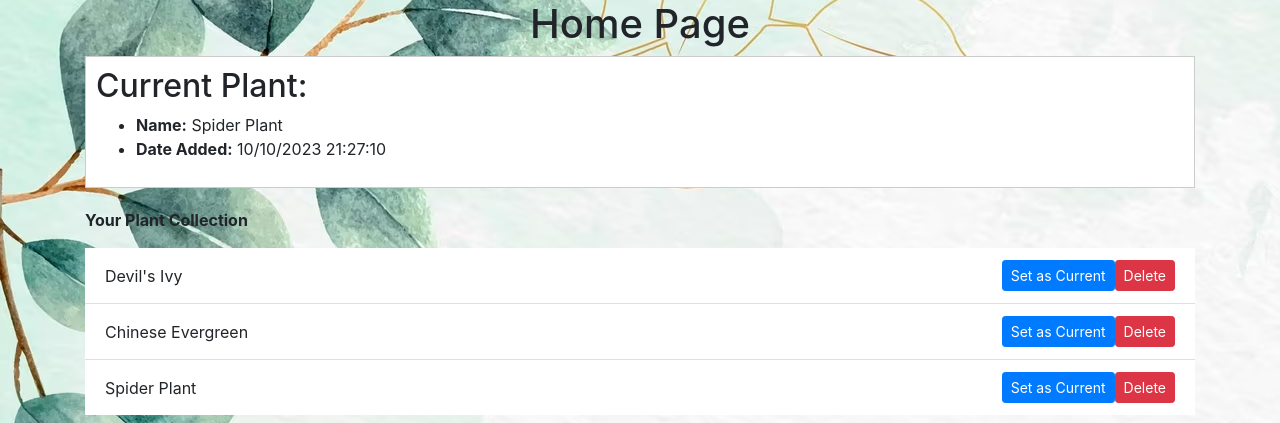
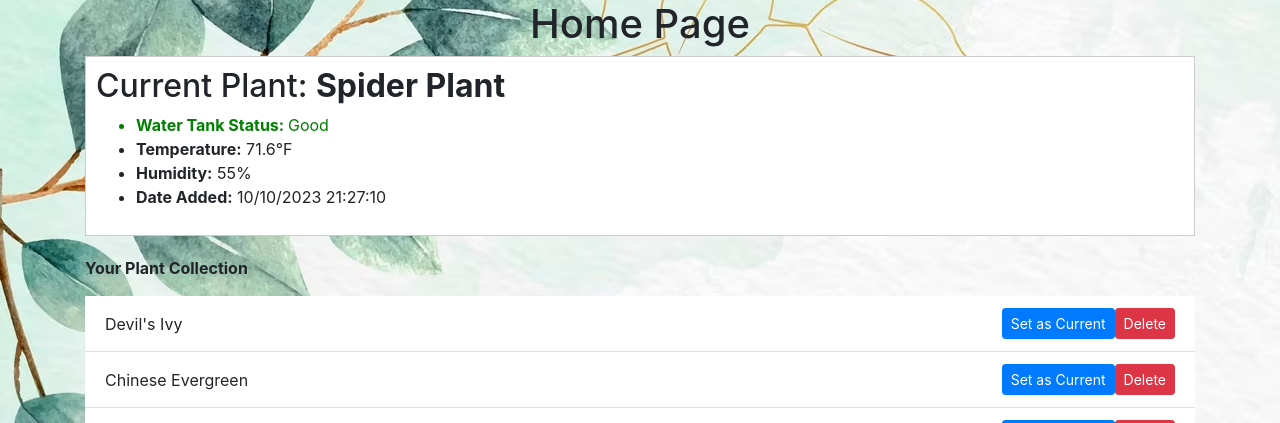
Before and after one commit to jackiemed96/CMPE195A_Project, a Flask app: page / in a window 1280 px wide. Shown: the part 56-479 px from the top of the page. Run offline with Flask 3, Linux system fonts and the light colour scheme; a user stored in the database is signed in; data comes from the database, SQL or seed files in the repository; both versions use the stored data as it was after the commit; some libraries are stand-ins or nearby versions.

Commit message:
Display temperature, humidty, and water level to current plant

```diff
--- a/smart_planter/planter/models.py
+++ b/smart_planter/planter/models.py
@@ -24,7 +24,8 @@ class UserPlants(db.Model):
     plant = db.Column(db.String(200), db.ForeignKey('plants.name'))
     date_added = db.Column(db.DateTime, default=datetime.now)
     current = db.Column(db.Boolean, default=0)
-
+    temperature = db.Column(db.Float)
+    humidity = db.Column(db.Float)
 
 
 class Plant(db.Model):
--- a/smart_planter/planter/templates/home.html
+++ b/smart_planter/planter/templates/home.html
@@ -1,5 +1,7 @@
 {% extends "base.html" %}
+
 {% block title %}Home{% endblock %}
+
 {% block content %}
 <style>
     .current-plant-box {
@@ -10,16 +12,34 @@
     }
 </style>
 
+<h1 align="center">Home Page</h1>
 
-<h1 align="center">Home Page</h1>
 {% if current_plant and current_plant.current == 1 %}
     <div class="current-plant-box">
-        <h2>Current Plant:</h2>
+        <h2>Current Plant: <strong>{{ current_plant.plant }}</strong></h2>
         <ul>
-            <li><strong>Name:</strong> {{ current_plant.plant }}</li>
+            {% if latest_distance is not none %}
+            {% if latest_distance > 70 %}
+                <li style="color: red;"><strong>Water Tank Status: </strong> Refill water</li>
+            {% else %}
+                <li style="color: green;"><strong>Water Tank Status: </strong> Good</li>
+            {% endif %}
+        {% else %}
+            <li><strong>Water Level:</strong> No data available</li>
+        {% endif %}
+            {% if latest_temp is not none %}
+                <li><strong>Temperature:</strong> {{ latest_temp }}°F</li>
+            {% else %}
+                <li><strong>Temperature:</strong> No data available</li>
+            {% endif %}
+            {% if latest_humidity is not none %}
+                <li><strong>Humidity:</strong> {{ latest_humidity }}%</li>
+            {% else %}
+                <li><strong>Humidity:</strong> No data available</li>
+            {% endif %}
+
             <li><strong>Date Added:</strong> {{ current_plant.date_added.strftime("%m/%d/%Y %H:%M:%S") }}</li>
         </ul>
-
     </div>
 {% endif %}
 
--- a/smart_planter/planter/views.py
+++ b/smart_planter/planter/views.py
@@ -5,7 +5,7 @@ from flask import (Blueprint, flash, jsonify, redirect, render_template,
 from flask_login import current_user, login_required, login_user, logout_user
 from werkzeug.security import check_password_hash, generate_password_hash
 
-from planter.models import Plant, User, UserPlants, db
+from planter.models import Plant, User, UserPlants, WeatherData, WaterLevelData, db
 from datetime import datetime
 
 
@@ -78,7 +78,25 @@ def sign_up():
 def home():
     user_plants = UserPlants.query.filter_by(user=current_user.id).all()
     current_plant = UserPlants.query.filter_by(user=current_user.id, current=True).first()
-    return render_template("home.html", user=current_user, plants=user_plants, current_plant=current_plant)
+
+    # Get the latest water level data
+    latest_water_level = WaterLevelData.query.order_by(WaterLevelData.id.desc()).first()
+    latest_distance = latest_water_level.distance if latest_water_level else None
+
+    # Get the latest temperature and humidity values
+    latest_weather_data = WeatherData.query.order_by(WeatherData.id.desc()).first()
+    latest_temp = latest_weather_data.temp if latest_weather_data else None
+    latest_humidity = latest_weather_data.humidity if latest_weather_data else None
+
+    return render_template(
+        "home.html",
+        user=current_user,
+        plants=user_plants,
+        current_plant=current_plant,
+        latest_temp=latest_temp,
+        latest_humidity=latest_humidity,
+        latest_distance=latest_distance  # Pass the latest distance
+    )
 
 
 # @views.route("/delete-plant", methods=["POST"])
@@ -187,3 +205,24 @@ def set_current_plant():
         flash(f"Plant '{plant_name}' not found in your collection.", category="error")
 
     return redirect(url_for("views.home", current_plant=plant_name))
+
+@views.route("/update-temperature", methods=["GET"])
+@login_required
+def update_temperature():
+    print("Executing update_temperature route")
+    # Step 1: Retrieve the latest temperature reading
+    latest_weather_data = WeatherData.query.order_by(WeatherData.id.desc()).first()
+
+    # Step 2: Identify the current user and their associated current plant
+    current_user_id = current_user.id
+    current_plant = UserPlants.query.filter_by(user=current_user_id, current=True).first()
+
+    # Step 3: Update the UserPlants table
+    if current_plant and latest_weather_data:
+        current_plant.temperature = latest_weather_data.temp
+        db.session.commit()
+        flash(f"Temperature updated for {current_plant.plant}", category="success")
+    else:
+        flash("Unable to update temperature.", category="error")
+
+    return redirect(url_for("views.home"))
```
Also changed, not shown: smart_planter/instance/database.db.
